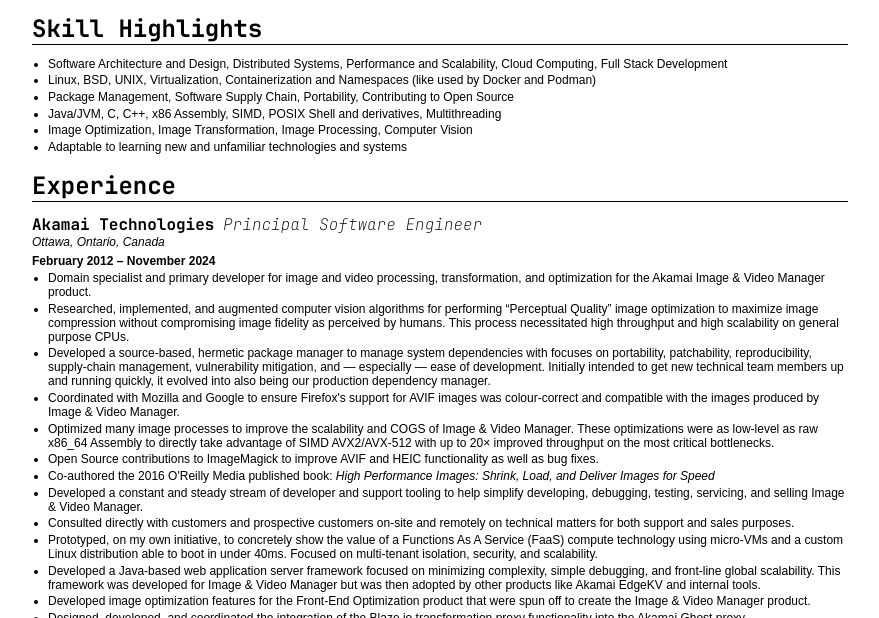
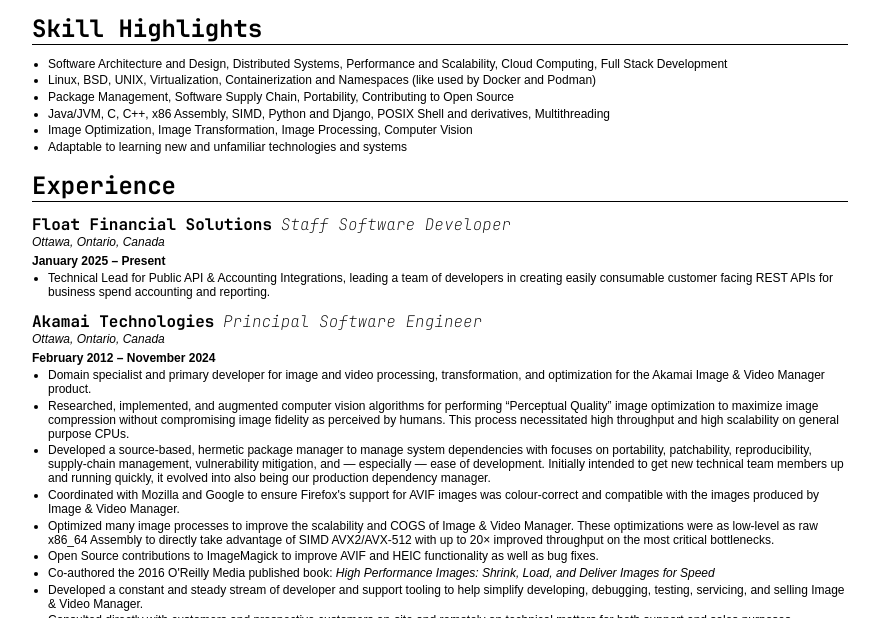
Before and after one commit to njdoyle/njdoyle.github.io, a plain HTML site: page docs/index.html in a window 1280 px wide. Shown: the part 182-800 px from the top of the page, without its empty margins (200-1079 px from the left). Drawn offline with Linux system fonts and the light colour scheme.

Commit message:
Add Float Financial Solutions experience.
* Add experience section for Float Financial Solutions.
* Adjust CSS styling for printing.
* Generate new PDF.

```diff
--- a/docs/index.html
+++ b/docs/index.html
@@ -41,11 +41,18 @@ a {
 		size:   letter;
 	}
 	body {
-		margin:  0;
-		padding: 0;
+		margin:    0  ;
+		padding:   0  ;
+		font-size: 8pt;
 	}
 	a {
 		text-decoration: none;
+	}
+	#sec_head address {
+		padding: 4pt 0;
+	}
+	#sec_exp_blazeio {
+		break-before: page;
 	}
 }
 h1, h2, h3, address, .exp_title {
@@ -139,7 +146,7 @@ li {
 <section id="sec_head">
 <h1>Nick Doyle</h1>
 <address>
-	<a href="mailto:jobs@njdoyle.online" >jobs@njdoyle.online</a><br>
+	<a href="mailto:jobs@njdoyle.online">jobs@njdoyle.online</a><br>
 	<a
 		target="_blank"
 		href="https://www.linkedin.com/in/doylenick/"
@@ -186,6 +193,7 @@ maintainable technologies at a global scale. </p>
 		C++,
 		x86 Assembly,
 		SIMD,
+		Python and Django,
 		POSIX Shell and derivatives,
 		Multithreading
 	</li>
@@ -206,6 +214,24 @@ maintainable technologies at a global scale. </p>
 
 <section id="sec_experience">
 <h2>Experience</h2>
+
+<section id="sec_exp_float">
+<h3>Float Financial Solutions</h3>
+<div class="exp_title">Staff Software Developer</div>
+<div class="exp_location">Ottawa, Ontario, Canada</div>
+<div class="exp_date">
+	<time datetime="2025-01">January 2025</time> &ndash;
+	<time                   >Present</time>
+</div>
+<ul>
+	<li>
+		Technical Lead for Public API &amp; Accounting Integrations,
+		leading a team of developers in creating easily consumable
+		customer facing REST APIs for business spend accounting and
+		reporting.
+	</li>
+</ul>
+</section>
 
 <section id="sec_exp_akamai">
 <h3>Akamai Technologies</h3>
```
Also changed, not shown: 1 other file.
